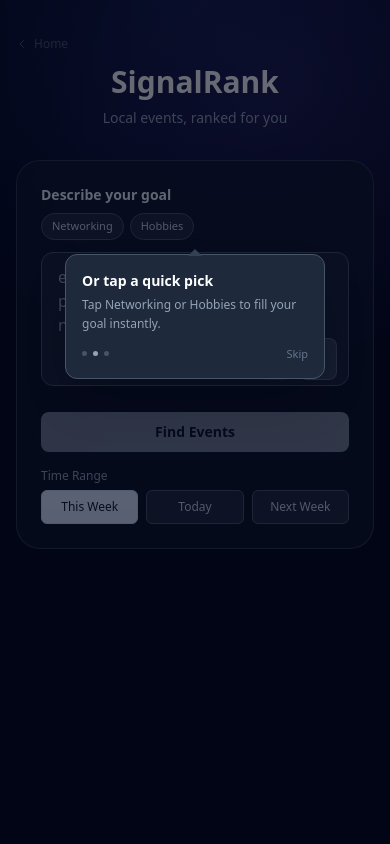
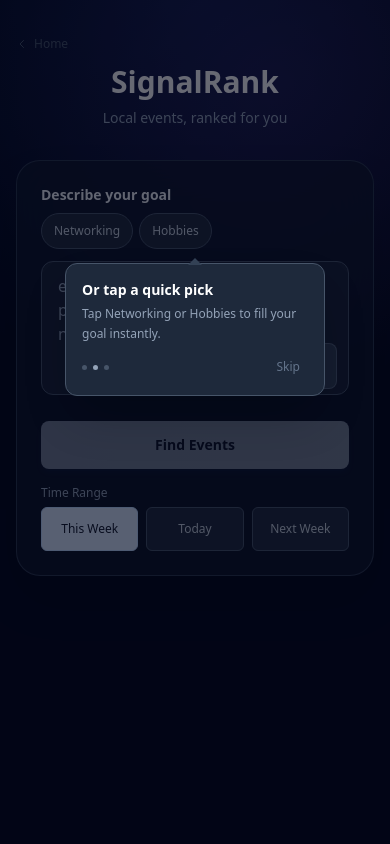
Before and after one commit to fiyinadeyera/SignalRank, a Flask app: page /signalrank in a window 390 px wide. Run offline with Flask 3, Linux system fonts and the light colour scheme; some libraries are stand-ins or nearby versions; some web fonts are replaced.

Commit message:
Fix mobile UX: touch targets, font sizes, responsive tabs
- Find Events button: py-3, min-h-[48px]
- Clear and voice buttons: p-2.5, min-w/h-[40px]
- Preset chips: text-xs (was 11px), min-h-[36px], larger padding
- Time filter buttons: py-3, min-h-[44px]
- Tabs + sort row: flex-wrap so it wraps on small screens
- Tour skip button: text-xs (was 11px), tap-friendly padding

```diff
--- a/templates/signalrank.html
+++ b/templates/signalrank.html
@@ -92,7 +92,7 @@
             <p id="tourText" class="text-xs text-slate-400 leading-relaxed"></p>
             <div class="flex items-center justify-between mt-3">
                 <div class="flex gap-1.5" id="tourDots"></div>
-                <button id="tourSkip" class="text-[11px] text-slate-500 hover:text-slate-300 transition">Skip</button>
+                <button id="tourSkip" class="text-xs text-slate-500 hover:text-slate-300 transition py-1 px-2">Skip</button>
             </div>
         </div>
 
@@ -104,8 +104,8 @@
                         <div class="flex flex-col gap-2 mb-3 md:flex-row md:items-center md:justify-between">
                             <label for="goals" class="block text-sm font-semibold text-slate-100">Describe your goal</label>
                             <div class="flex gap-1.5" id="goalPresets">
-                                <button type="button" class="preset-chip px-2.5 py-1 rounded-full text-[11px] font-medium bg-slate-800 border border-slate-600 text-slate-300 hover:bg-slate-700 transition" data-text="networking events for professionals">Networking</button>
-                                <button type="button" class="preset-chip px-2.5 py-1 rounded-full text-[11px] font-medium bg-slate-800 border border-slate-600 text-slate-300 hover:bg-slate-700 transition" data-text="events to practice hobbies and meet people with similar interests">Hobbies</button>
+                                <button type="button" class="preset-chip px-3 py-2 rounded-full text-xs font-medium bg-slate-800 border border-slate-600 text-slate-300 hover:bg-slate-700 transition min-h-[36px]" data-text="networking events for professionals">Networking</button>
+                                <button type="button" class="preset-chip px-3 py-2 rounded-full text-xs font-medium bg-slate-800 border border-slate-600 text-slate-300 hover:bg-slate-700 transition min-h-[36px]" data-text="events to practice hobbies and meet people with similar interests">Hobbies</button>
                             </div>
                         </div>
                         <div class="relative">
@@ -116,8 +116,8 @@
                                 rows="3"
                             ></textarea>
                             <div class="absolute right-3 bottom-3 flex gap-2">
-                                <button id="clearBtn" type="button" class="p-2 rounded-lg bg-slate-700 text-slate-200 hover:bg-slate-600 border border-slate-500/70 transition disabled:opacity-30 disabled:cursor-not-allowed" aria-label="Clear">✕</button>
-                                <button id="voiceBtn" type="button" class="p-2 rounded-lg bg-slate-700 text-slate-200 hover:bg-slate-600 border border-slate-500/70 transition" aria-label="Dictate">
+                                <button id="clearBtn" type="button" class="p-2.5 rounded-lg bg-slate-700 text-slate-200 hover:bg-slate-600 border border-slate-500/70 transition disabled:opacity-30 disabled:cursor-not-allowed min-w-[40px] min-h-[40px]" aria-label="Clear">✕</button>
+                                <button id="voiceBtn" type="button" class="p-2.5 rounded-lg bg-slate-700 text-slate-200 hover:bg-slate-600 border border-slate-500/70 transition min-w-[40px] min-h-[40px]" aria-label="Dictate">
                                     <svg xmlns="http://www.w3.org/2000/svg" viewBox="0 0 24 24" fill="none" stroke="currentColor" stroke-width="1.8" class="w-5 h-5">
                                         <rect x="9" y="3" width="6" height="11" rx="3"></rect>
                                         <path d="M5.5 10.5a6.5 6.5 0 1 0 13 0"></path>
@@ -129,7 +129,7 @@
                         <div class="text-xs text-slate-500 mt-1" id="charCount"></div>
                     </div>
 
-                    <button id="submitBtn" type="submit" class="w-full py-2.5 text-sm bg-gradient-to-r from-blue-100 to-sky-100 hover:from-blue-50 hover:to-sky-50 text-slate-900 font-semibold rounded-lg transition hover:scale-[1.01] active:scale-[0.99] shadow-md shadow-blue-900/20 disabled:opacity-50 disabled:cursor-not-allowed disabled:hover:scale-100">
+                    <button id="submitBtn" type="submit" class="w-full py-3 text-sm bg-gradient-to-r from-blue-100 to-sky-100 hover:from-blue-50 hover:to-sky-50 text-slate-900 font-semibold rounded-lg transition hover:scale-[1.01] active:scale-[0.99] shadow-md shadow-blue-900/20 disabled:opacity-50 disabled:cursor-not-allowed disabled:hover:scale-100 min-h-[48px]">
                         Find Events
                     </button>
 
@@ -137,9 +137,9 @@
                     <div>
                         <label class="block text-xs text-slate-400 mb-1.5">Time Range</label>
                         <div class="grid grid-cols-3 gap-2">
-                            <button type="button" data-filter="this-week" class="filter-btn w-full px-3 py-2 text-xs bg-blue-100 text-slate-900 rounded-md font-medium border border-blue-200 transition">This Week</button>
-                            <button type="button" data-filter="today"     class="filter-btn w-full px-3 py-2 text-xs bg-slate-800 text-slate-300 rounded-md font-medium border border-slate-600 hover:bg-slate-700 transition">Today</button>
-                            <button type="button" data-filter="next-week" class="filter-btn w-full px-3 py-2 text-xs bg-slate-800 text-slate-300 rounded-md font-medium border border-slate-600 hover:bg-slate-700 transition">Next Week</button>
+                            <button type="button" data-filter="this-week" class="filter-btn w-full px-3 py-3 text-xs bg-blue-100 text-slate-900 rounded-md font-medium border border-blue-200 transition min-h-[44px]">This Week</button>
+                            <button type="button" data-filter="today"     class="filter-btn w-full px-3 py-3 text-xs bg-slate-800 text-slate-300 rounded-md font-medium border border-slate-600 hover:bg-slate-700 transition min-h-[44px]">Today</button>
+                            <button type="button" data-filter="next-week" class="filter-btn w-full px-3 py-3 text-xs bg-slate-800 text-slate-300 rounded-md font-medium border border-slate-600 hover:bg-slate-700 transition min-h-[44px]">Next Week</button>
                         </div>
                         <input type="hidden" id="dateFilter" value="this-week">
                     </div>
@@ -167,10 +167,10 @@
                             <h2 class="text-xl font-semibold text-white">Top Matches</h2>
                             <p class="text-sm text-slate-400 mt-1" id="resultCount"></p>
                         </div>
-                        <div class="flex gap-2 items-center">
-                            <button id="rankingsTab"  class="px-4 py-2 text-sm font-medium bg-blue-600 text-white rounded-lg hover:bg-blue-700 transition">Rankings</button>
-                            <button id="favoritesTab" class="px-4 py-2 text-sm font-medium bg-slate-700 text-slate-300 rounded-lg hover:bg-slate-600 transition">★ <span id="favCount">0</span></button>
-                            <select id="sortBy" class="px-3 py-2 text-sm bg-slate-700 text-slate-200 rounded-lg border border-slate-600 focus:outline-none">
+                        <div class="flex flex-wrap gap-2 items-center">
+                            <button id="rankingsTab"  class="px-4 py-2 text-sm font-medium bg-blue-600 text-white rounded-lg hover:bg-blue-700 transition min-h-[40px]">Rankings</button>
+                            <button id="favoritesTab" class="px-4 py-2 text-sm font-medium bg-slate-700 text-slate-300 rounded-lg hover:bg-slate-600 transition min-h-[40px]">★ <span id="favCount">0</span></button>
+                            <select id="sortBy" class="px-3 py-2 text-sm bg-slate-700 text-slate-200 rounded-lg border border-slate-600 focus:outline-none min-h-[40px]">
                                 <option value="score">By Score</option>
                                 <option value="date">Soonest</option>
                             </select>
```
